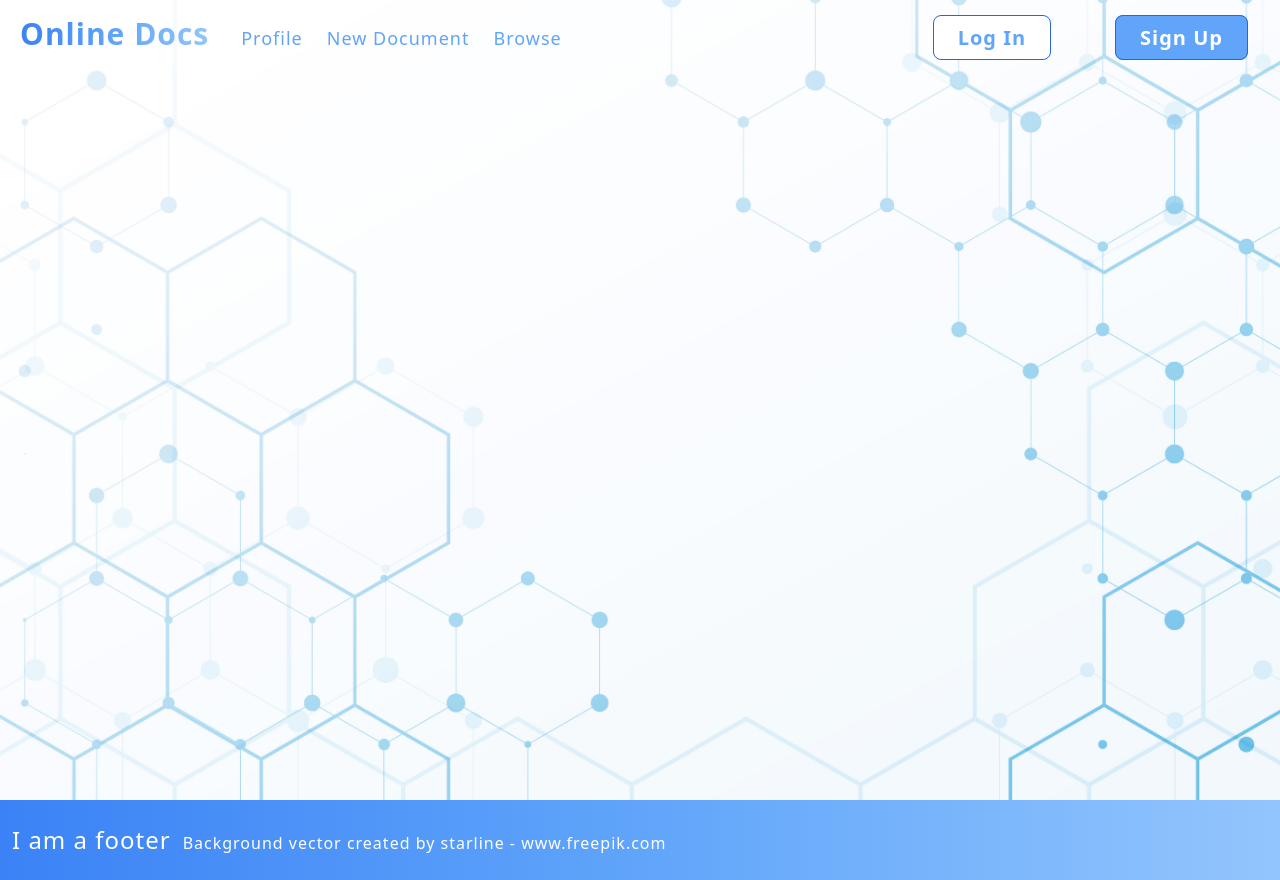
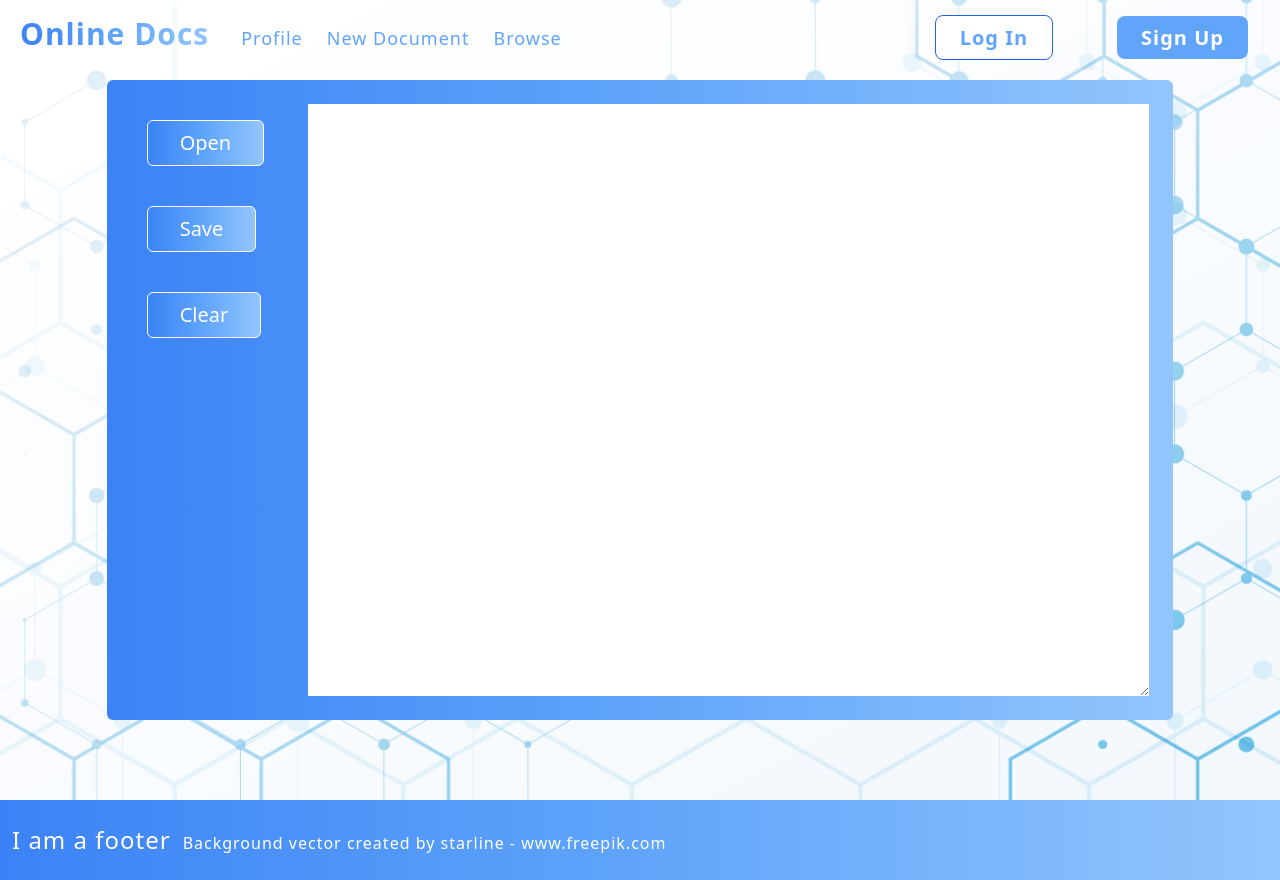
Before and after one commit to davidlidebrandt/online-documents, a React (Create React App) app: page /docs in a window 1280 px wide. Built offline with nearby package versions, Linux system fonts and the light colour scheme; no server answers.

Commit message:
Add create docs page

```diff
--- a/src/components/App.js
+++ b/src/components/App.js
@@ -4,9 +4,10 @@ import Footer from "./Footer.js";
 import Home from "./Home";
 import LogIn from "./LogIn";
 import SignUp from "./SignUp.js";
+import CreateDocs from "./CreateDocs.js";
 import { useRef } from "react";
 import { AuthProvider, useAuth } from "../contexts/AuthContext"
-import { stringify } from "postcss";
+
 
 
 
@@ -95,6 +96,9 @@ function App() {
           <Route path="/signup">
             <SignUp handleSubmit={handleSignUpSubmit} email={emailSignUp} password={passwordSignUp}/>
           </Route>
+          <Route path="/docs">
+            <CreateDocs/>
+          </Route>
         </Switch>
         </div>
       </BrowserRouter>
--- /dev/null
+++ b/src/components/CreateDocs.js
@@ -0,0 +1,18 @@
+import React from 'react'
+
+export default function CreateDocs() {
+    return (
+        <div className="col-span-10 col-start-2 min-h-screen">
+            <div className="grid grid-cols-12 bg-gradient-to-r from-blue-500 via-blue-400 to-blue-300 mt-20 h-4/5 rounded-md">
+                <div className="col-span-1">
+                    <button className=" bg-gradient-to-r from-blue-500 via-blue-400 to-blue-300 px-8 py-2 rounded-md border border-white text-xl text-white m-10 block">Open</button>
+                    <button className="bg-gradient-to-r from-blue-500 via-blue-400 to-blue-300 px-8 py-2 rounded-md border border-white text-xl text-white m-10 block">Save</button>
+                    <button className="bg-gradient-to-r from-blue-500 via-blue-400 to-blue-300 px-8 py-2 rounded-md border border-white text-xl text-white m-10 block">Clear</button>
+                </div>
+                <div className="col-span-10 col-start-3 m-6 rounded bg-white">
+                    <textarea className="w-full h-full"></textarea>
+                </div>
+            </div>
+        </div>
+    )
+}
--- a/src/components/Footer.js
+++ b/src/components/Footer.js
@@ -1,6 +1,6 @@
 function Footer() {
     return (
-      <div className="bg-gradient-to-r from-blue-500 via-blue-400 to-blue-300 text-white bg-opacity-50">
+      <div className="bg-gradient-to-r from-blue-500 via-blue-400 to-blue-300 text-white">
         <nav>
             <h2 className="text-2xl mx-3 my-6 inline-block">I am a footer</h2>
             <a href='https://www.freepik.com/free-photos-vectors/background'>Background vector created by starline - www.freepik.com</a>
--- a/src/components/Header.js
+++ b/src/components/Header.js
@@ -19,9 +19,7 @@ function Header(props) {
             <a href="#" className="mx-3 text-lg font-medium">
               Profile
             </a>
-            <a href="#" className="mx-3 text-lg font-medium">
-              New Document
-            </a>
+           <Link className="mx-3 text-lg font-medium" to="/docs">New Document</Link>
             <a href="#" className="mx-3 text-lg font-medium">
               Browse
             </a>
@@ -41,7 +39,7 @@ function Header(props) {
             {currentUser === null ? (
               <Link
                 to="/signup"
-                className="border border-blue-600 rounded-lg px-6 py-2 text-xl font-semibold bg-blue-400 mx-8 my-4 text-white"
+                className="rounded-lg px-6 py-2 text-xl font-semibold bg-blue-400 mx-8 my-4 text-white"
               >
                 Sign Up
               </Link>
```
